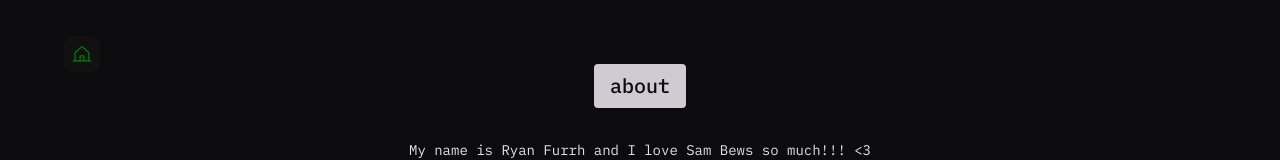
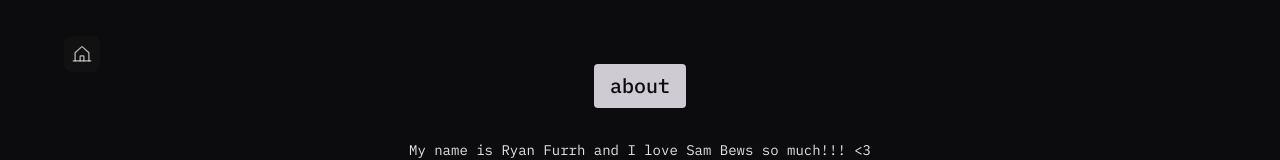
Before and after one commit to ryanfurrh/sam-aswellas-ryan, a Next.js app: page /about in a window 1280 px wide. Shown: the top 160 px of the page. Built offline with nearby package versions, Linux system fonts and the light colour scheme.

Commit message:
Fix back home color props

```diff
--- a/src/components/BackHome.tsx
+++ b/src/components/BackHome.tsx
@@ -3,17 +3,22 @@
 import { useRouter } from "next/navigation";
 import { HouseLine } from "phosphor-react";
 
-export default function BackHome() {
+export default function BackHome(props: { color: string | undefined }) {
   const router = useRouter();
   return (
-    <div className="absolute ">
+    <div className="">
       <button
         onClick={() => {
           router.push("/");
         }}
-        className="text-start bg-neutral-900/50 rounded-lg px-2 mx-16 py-2 hover:bg-neutral-800 hover:cursor-pointer"
+        className="text-start bg-neutral-900/50 rounded-lg px-2 mx-6 sm:mx-16 py-2 hover:bg-neutral-800 hover:cursor-pointer"
       >
-        <HouseLine width={20} height={20} weight="regular" color="green" />
+        <HouseLine
+          width={20}
+          height={20}
+          weight="regular"
+          className={`${props.color}`}
+        />
       </button>
     </div>
   );
```
